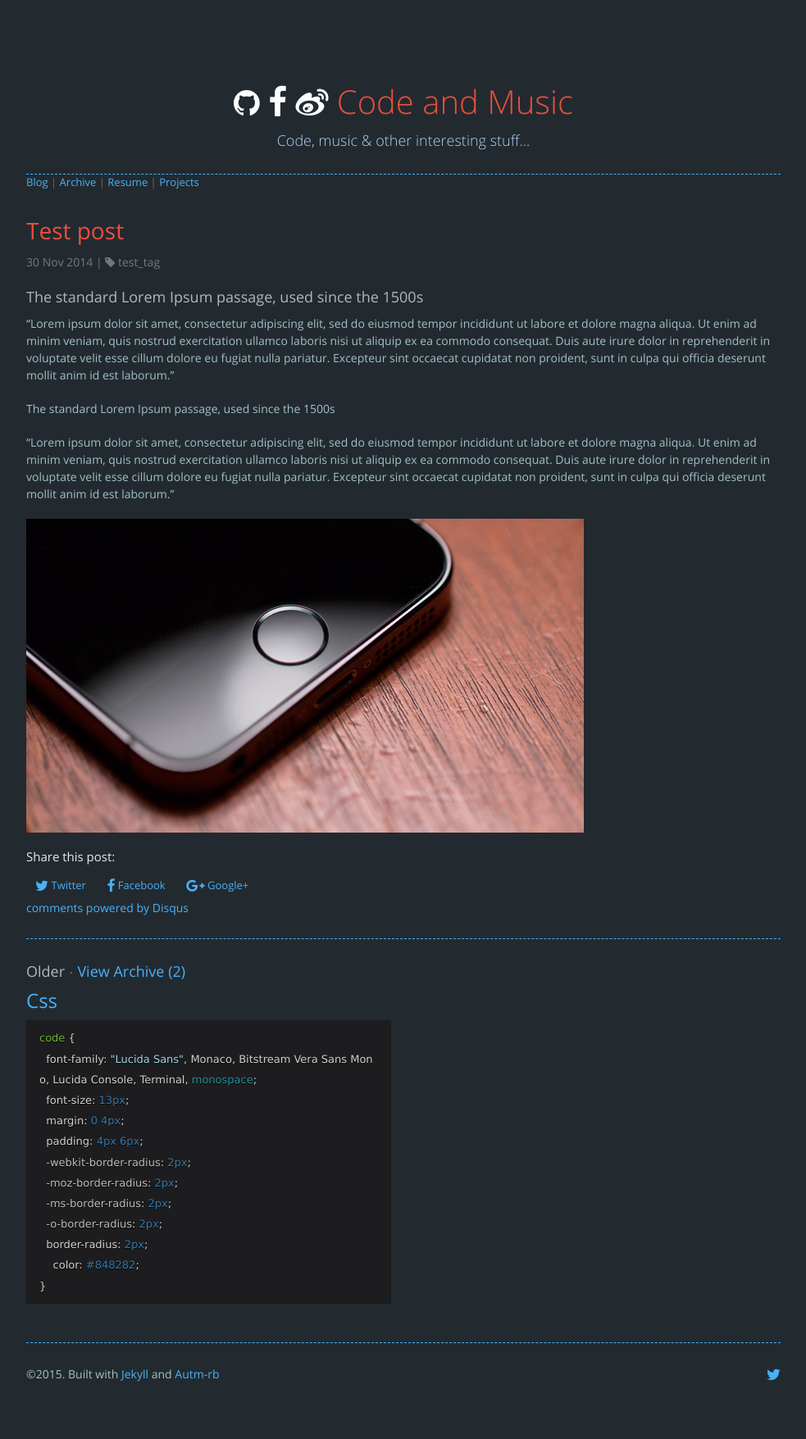
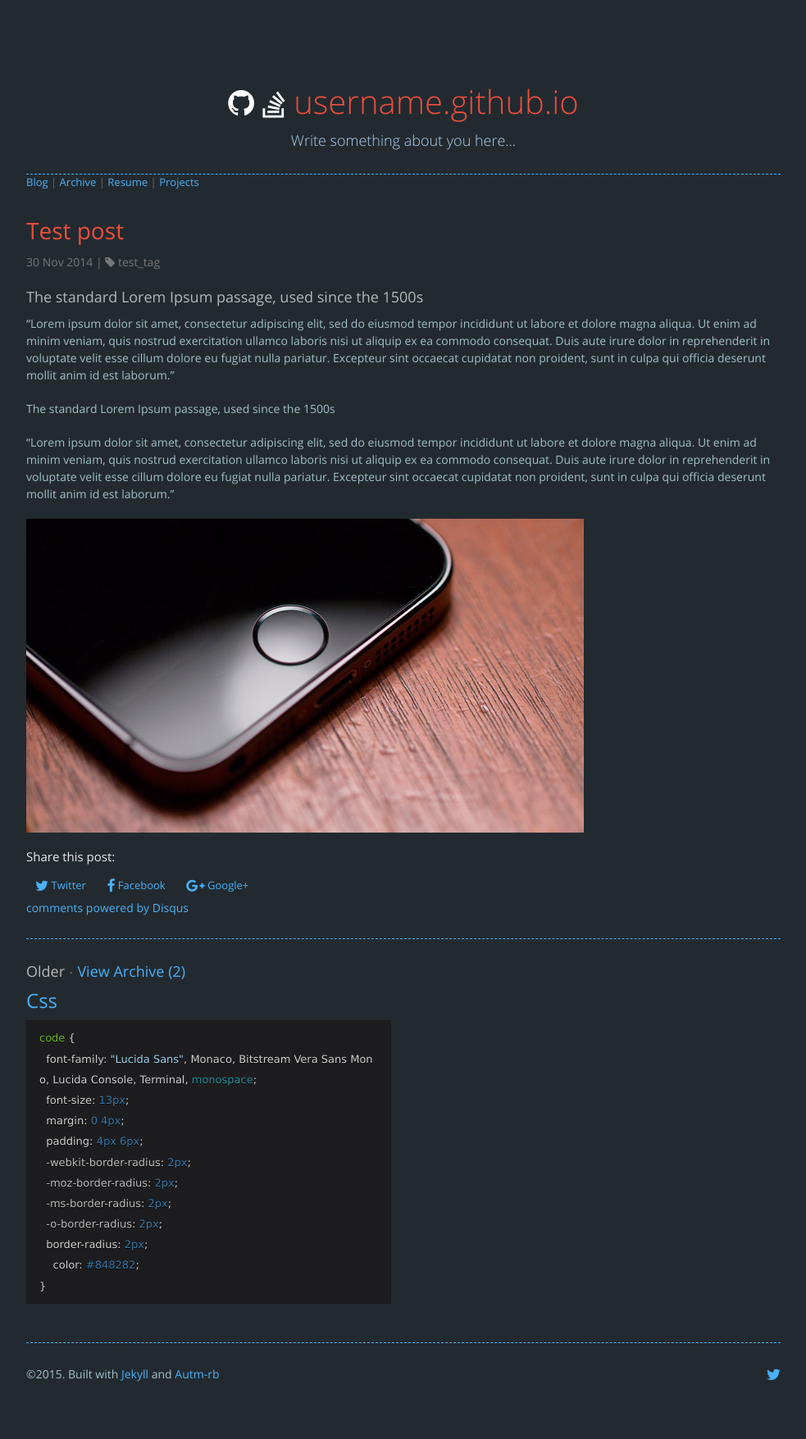
Before and after one commit to LookRain/lookrain.github.io, a Jekyll site: the page built from _posts/2014-11-30-testtest.md, in a window 1280 px wide. Shown: the whole page at 82% size, without its empty margins (148-1131 px from the left). Built offline with Jekyll 4.4.1, drawn with Linux system fonts in a browser that asks for light colours; nearby versions of some CDN libraries; comment, search, counter and statistics services are not loaded.

Commit message:
Revert "updated title"
This reverts commit 77e8c87c7fc44875264d1e9bc34ee8a8d76766b9.

```diff
--- a/_includes/title.html
+++ b/_includes/title.html
@@ -1,22 +1,18 @@
 <div id="title">
   <h1>
     {% unless site.git == "" %}
-      <a id="git-ic" href="{{site.github}}"><i class="fa fa-github"></i></a>
+		  <a id="git-ic" href="{{site.git}}"><i class="fa fa-github"></i></a>
     {% endunless %}
 
-
-    {% unless site.facebook == "" %}
-      <a id="fb-ic" href="{{site.facebook}}"><i class="fa fa-facebook" style="color:white"></i></a>
+    {% unless site.stackoverflow == "" %}
+      <a id="so-ic" href="{{site.stackoverflow}}"><i class="fa fa-stack-overflow"></i></a>
     {% endunless %}
 
-    {% unless site.weibo == "" %}
-      <a id="wb-ic" href="{{site.weibo}}"><i class="fa fa-weibo" style="color:white"></i></a>
-    {% endunless %}
-    <a id="sitename" href="http://luyu.rocks">Code and Music</a>
+    <a id="sitename" href="{{site.baseurl}}">username.github.io</a>
   </h1>
 
   <!-- Add something about you in p tag-->
-  <p>Code, music & other interesting stuff...</p>
+  <p>Write something about you here...</p>
   <hr/>
 
   {% include nav-links.html %}
```
